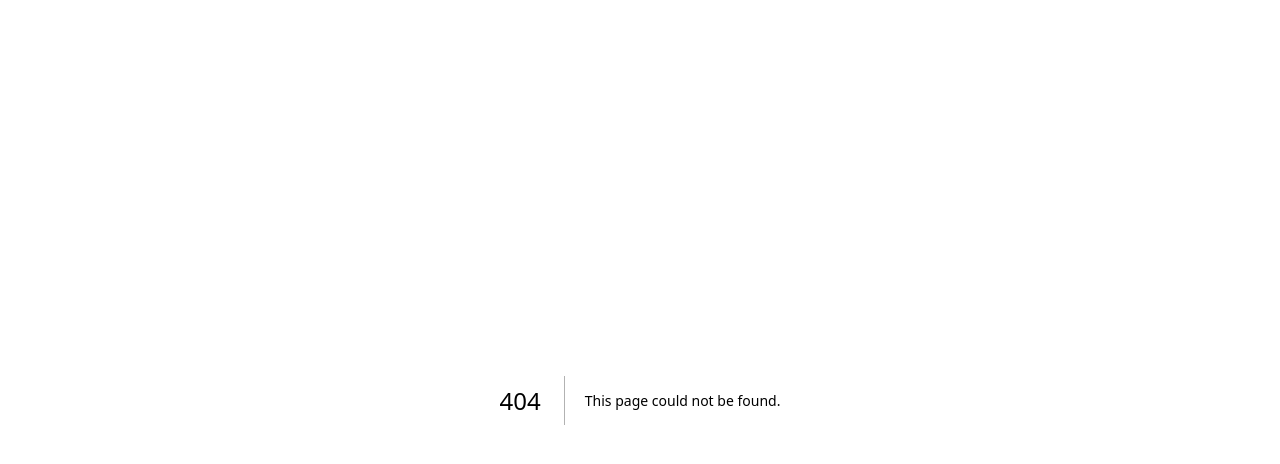
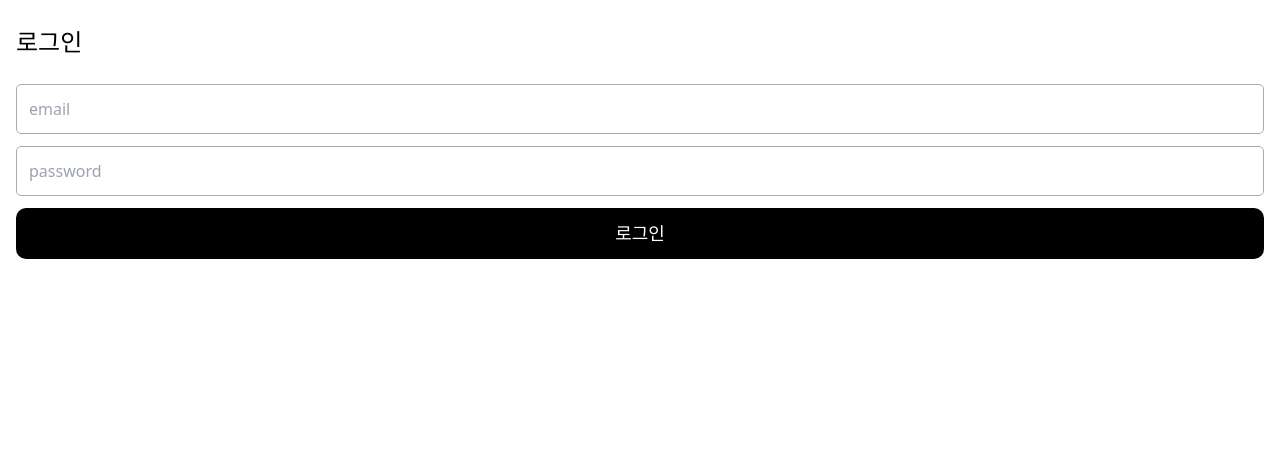
Before and after one commit to TK-moon/fastcampus_2024_signature_frontend-part10-next-study, a Next.js app: page /auth/signin in a window 1280 px wide. Before the commit this address had no page. Shown: the top 464 px of the page. Built offline with nearby package versions, Linux system fonts and the light colour scheme.

Commit message:
로그인 페이지 UI

```diff
--- /dev/null
+++ b/src/domains/auth/signin/index.module.css
@@ -0,0 +1,14 @@
+.section {
+  padding: 24px 16px;
+}
+
+.title {
+  font-size: 24px;
+  margin-bottom: 24px;
+}
+
+.form {
+  display: grid;
+  grid-template-columns: 1fr;
+  row-gap: 12px;
+}
--- /dev/null
+++ b/src/domains/auth/signin/index.tsx
@@ -0,0 +1,50 @@
+import { Button } from "@/components/Button";
+import { Input } from "@/components/Input";
+import { FC, FormEvent, useState } from "react";
+import styles from "./index.module.css";
+import sha256 from "crypto-js/sha256";
+
+const SigninMain: FC = () => {
+  const [email, setEmail] = useState("");
+  const [password, setPassword] = useState("");
+
+  const handleSubmit = async (event: FormEvent<HTMLFormElement>) => {
+    event.preventDefault();
+
+    if (!email || !password) {
+      alert("모든 항목을 입력해주세요.");
+      return;
+    }
+
+    const password_hash = sha256(password).toString();
+
+    console.log(email, password, password_hash);
+
+    // mutate({ name, email, password: password_hash });
+  };
+
+  return (
+    <main>
+      <section className={styles.section}>
+        <h1 className={styles.title}>로그인</h1>
+        <form className={styles.form} onSubmit={handleSubmit}>
+          <Input
+            id="email"
+            type="email"
+            placeholder="email"
+            onChange={(e) => setEmail(e.currentTarget.value)}
+          />
+          <Input
+            id="password"
+            type="password"
+            placeholder="password"
+            onChange={(e) => setPassword(e.currentTarget.value)}
+          />
+          <Button type="submit">로그인</Button>
+        </form>
+      </section>
+    </main>
+  );
+};
+
+export { SigninMain };
--- /dev/null
+++ b/src/pages/auth/signin/index.tsx
@@ -0,0 +1,8 @@
+import { SigninMain } from "@/domains/auth/signin";
+import { FC } from "react";
+
+const SigninPage: FC = () => {
+  return <SigninMain />;
+};
+
+export default SigninPage;
```
